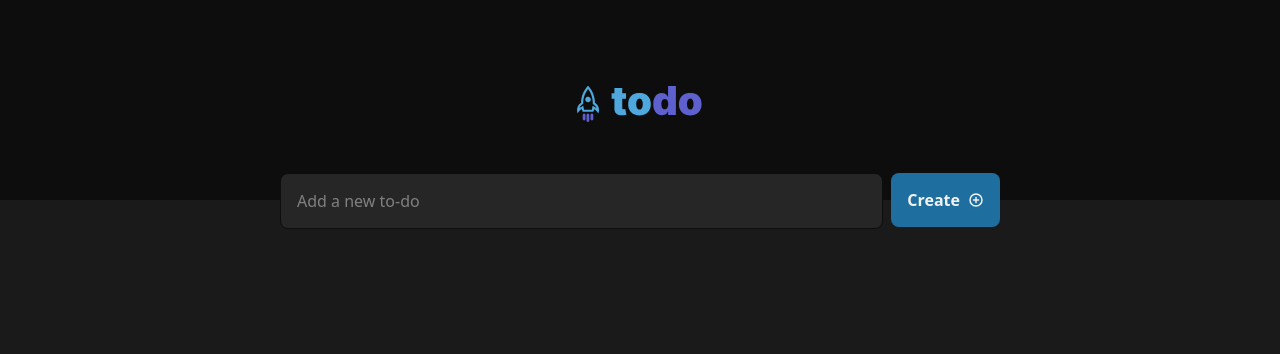
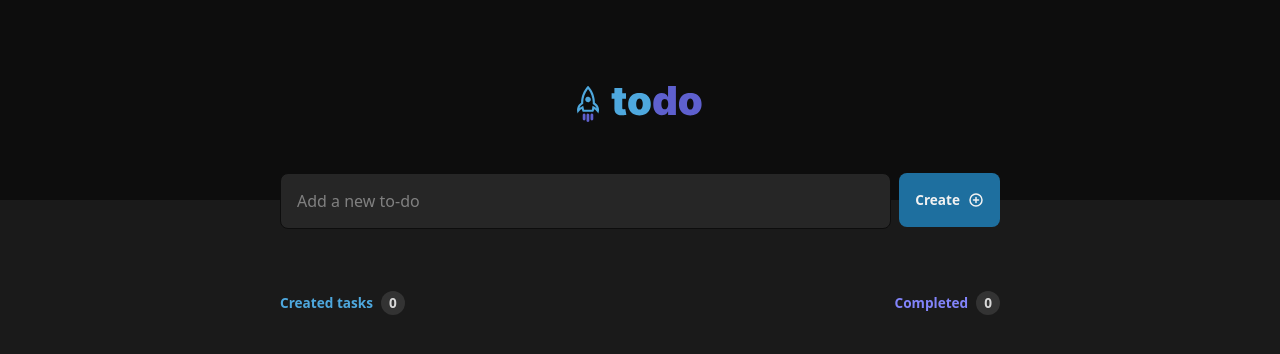
Before and after one commit to micael-diniz/todo-list, a React (Vite) app: page / in a window 1280 px wide. Shown: the top 354 px of the page. Built offline with nearby package versions, Linux system fonts and the light colour scheme.

Commit message:
feat(summary): add basic styles for summary content

```diff
--- a/src/App.tsx
+++ b/src/App.tsx
@@ -2,6 +2,7 @@ import { Fragment } from "react";
 import { ToDoListHeader } from "./components/molecules/ToDoListHeader";
 import { ToDoListForm } from "./components/molecules/ToDoListForm";
 import { Text } from "./components/atoms/Text";
+import { ToDoListSummary } from "./components/molecules/ToDoListSummary";
 
 export function App() {
   return (
@@ -10,14 +11,19 @@ export function App() {
         <ToDoListHeader.Logo />
       </ToDoListHeader.Root>
 
-      <main className="max-w-[47rem] mx-auto -mt-[1.6875rem]">
+      <main className="mx-auto -mt-[1.6875rem] max-w-[47rem] px-4">
         <ToDoListForm.Root>
           <ToDoListForm.TextInput />
           <ToDoListForm.Submit>
-            <Text>Create</Text>
+            <Text className="text-[0.85rem] leading-[140%]">Create</Text>
             <ToDoListForm.SubmitIcon />
           </ToDoListForm.Submit>
         </ToDoListForm.Root>
+
+        <ToDoListSummary.Root>
+          <ToDoListSummary.CreatedTasksSummary />
+          <ToDoListSummary.CompletedSummary />
+        </ToDoListSummary.Root>
       </main>
     </Fragment>
   );
--- /dev/null
+++ b/src/components/atoms/Flag.tsx
@@ -0,0 +1,12 @@
+import { HTMLAttributes } from "react";
+import { twMerge } from "tailwind-merge";
+
+interface FlagProps extends HTMLAttributes<HTMLSpanElement> {}
+
+export function Flag({ className, children, ...props }: FlagProps) {
+  return (
+    <span className={twMerge("rounded-full bg-gray-400 px-2 py-[2px] min-w-[1,5625rem]", className)} {...props}>
+      {children}
+    </span>
+  );
+}
--- a/src/components/molecules/ToDoListForm/ToDoListFormRoot.tsx
+++ b/src/components/molecules/ToDoListForm/ToDoListFormRoot.tsx
@@ -3,5 +3,5 @@ import { Form, FormProps } from "../../atoms/Form";
 interface TodoListFormRootProps extends FormProps {}
 
 export function ToDoListFormRoot({ children }: TodoListFormRootProps) {
-  return <Form className="max-h-[3.375rem] flex gap-x-2 px-4">{children}</Form>;
+  return <Form className="max-h-[3.375rem] flex gap-x-2 mb-16">{children}</Form>;
 }
--- /dev/null
+++ b/src/components/molecules/ToDoListSummary/ToDoListCompletedSummary.tsx
@@ -0,0 +1,10 @@
+import { Flag } from "../../atoms/Flag";
+import { Text } from "../../atoms/Text";
+
+export function ToDoListCompletedSummary() {
+  return (
+    <Text className="text-purple flex items-center gap-x-2 text-[0.85rem] font-bold leading-normal">
+      Completed<Flag className="text-gray-200">0</Flag>
+    </Text>
+  );
+}
--- /dev/null
+++ b/src/components/molecules/ToDoListSummary/ToDoListCreatedTasks.tsx
@@ -0,0 +1,10 @@
+import { Flag } from "../../atoms/Flag";
+import { Text } from "../../atoms/Text";
+
+export function ToDoListCreatedTasksSummary() {
+  return (
+    <Text className="text-blue flex items-center gap-x-2 text-[0.85rem] font-bold leading-normal">
+      Created tasks<Flag className="text-gray-200">0</Flag>
+    </Text>
+  );
+}
--- /dev/null
+++ b/src/components/molecules/ToDoListSummary/ToDoListSummaryRoot.tsx
@@ -0,0 +1,9 @@
+import { ReactNode } from "react";
+
+interface ToDoListSummaryRootProps {
+  children?: ReactNode;
+}
+
+export function ToDoListSummaryRoot({ children }: ToDoListSummaryRootProps) {
+  return <section className="flex justify-between">{children}</section>;
+}
--- /dev/null
+++ b/src/components/molecules/ToDoListSummary/index.tsx
@@ -0,0 +1,9 @@
+import { ToDoListCompletedSummary } from "./ToDoListCompletedSummary";
+import { ToDoListCreatedTasksSummary } from "./ToDoListCreatedTasks";
+import { ToDoListSummaryRoot } from "./ToDoListSummaryRoot";
+
+export const ToDoListSummary = {
+  Root: ToDoListSummaryRoot,
+  CreatedTasksSummary: ToDoListCreatedTasksSummary,
+  CompletedSummary: ToDoListCompletedSummary
+}
--- a/tailwind.config.js
+++ b/tailwind.config.js
@@ -7,12 +7,15 @@ export default {
     extend: {
       colors: {
         ...colors,
+        purple: "#8284FA",
         purpleDark: "#5E60CE",
         blueDark: "#1E6F9F",
         blue: "#4EA8DE ",
         gray: {
           100: "#F2F2F2",
+          200: "#D9D9D9",
           300: "#808080",
+          400: "#333",
           500: "#262626",
           600: "#1A1A1A",
           700: "#0D0D0D",
```
